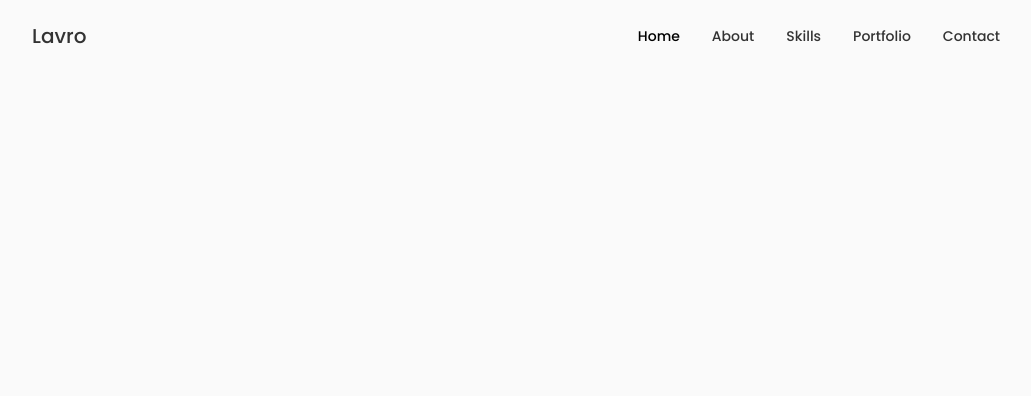
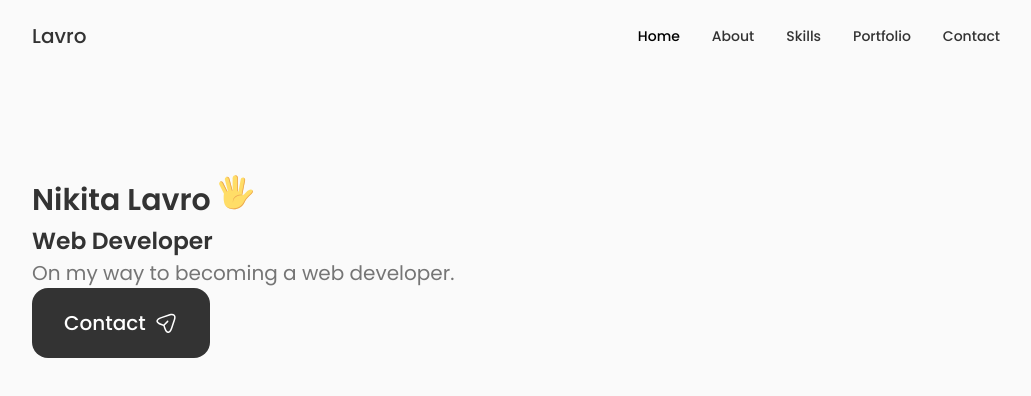
Before and after one commit to NikitaLavro/Portfolio-Project, a React (Vite) app in the folder react-portfolio/: page / in a window 1280 px wide. Shown: the top 396 px of the page, without its empty margins (124-1155 px from the left). Built offline with nearby package versions, Linux system fonts and the light colour scheme.

Commit message:
Data component JSX

```diff
--- /dev/null
+++ b/react-portfolio/src/assets/Hand.jsx
@@ -0,0 +1,57 @@
+import React from "react";
+
+const Hand = () => {
+  return (
+    <svg
+      width="36"
+      height="36"
+      viewBox="0 0 48 48"
+      fill="none"
+      xmlns="http://www.w3.org/2000/svg"
+      class="home__hand"
+    >
+      <path
+        d="M25.4995 32.0305L31.3495 33.1555L36.1495 8.48051C36.4495 6.83051 35.3995 5.18051 33.8245 4.88051C32.1745 4.58051 30.5995 5.70551 30.2995 7.35551L25.4995 32.0305Z"
+        fill="#FFDD67"
+      ></path>
+      <path
+        d="M33.8996 4.88018C33.6746 4.80518 33.5246 4.80518 33.2996 4.80518C34.6496 5.33018 35.3996 6.75518 35.0996 8.25518L30.2996 32.9302L31.3496 33.1552L36.1496 8.48018C36.5246 6.75518 35.4746 5.18018 33.8996 4.88018Z"
+        fill="#EBA352"
+      ></path>
+      <path
+        d="M19.4995 32.7802H26.5495V5.55518C26.5495 3.53018 24.9745 1.80518 23.0245 1.80518C21.1495 1.80518 19.4995 3.45518 19.4995 5.55518V32.7802Z"
+        fill="#FFDD67"
+      ></path>
+      <path
+        d="M23.0995 1.80518C22.9495 1.80518 22.7245 1.80518 22.5745 1.88018C24.2995 2.18018 25.5745 3.68018 25.5745 5.55518V32.8552H26.6245V5.55518C26.6245 3.45518 25.0495 1.80518 23.0995 1.80518Z"
+        fill="#EBA352"
+      ></path>
+      <path
+        d="M15.7495 32.7054L21.7495 31.1304L15.2245 6.30541C14.7745 4.58041 13.0495 3.53041 11.3995 3.90541C9.74948 4.35541 8.77448 6.08041 9.22448 7.80541L15.7495 32.7054Z"
+        fill="#FFDD67"
+      ></path>
+      <path
+        d="M11.3995 3.90541L10.9495 4.13041C12.4495 4.05541 13.7995 5.03041 14.2495 6.60541L20.7745 31.4304L21.8245 31.1304L15.2245 6.30541C14.7745 4.58041 13.0495 3.53041 11.3995 3.90541Z"
+        fill="#EBA352"
+      ></path>
+      <path
+        d="M2.99937 10.355C1.57437 11.03 1.12437 12.83 1.87437 14.33L11.7744 34.055L16.7994 31.505L6.89937 11.78C6.14937 10.28 4.42437 9.68 2.99937 10.355Z"
+        fill="#FFDD67"
+      ></path>
+      <path
+        d="M2.99956 10.355C2.84956 10.43 2.69956 10.505 2.54956 10.655C3.82456 10.28 5.24956 10.955 5.92456 12.305L15.8246 32.03L16.7996 31.58L6.89956 11.78C6.14956 10.28 4.42456 9.68 2.99956 10.355Z"
+        fill="#EBA352"
+      ></path>
+      <path
+        d="M46.2744 22.2801C45.0744 19.9551 41.3244 20.1051 37.4994 24.3051C34.7994 27.2301 34.2744 28.2051 31.5744 28.1301V25.0551C31.5744 25.0551 25.7994 20.7801 14.3244 22.7301C14.3244 22.7301 7.79945 23.6301 7.79945 27.0801C7.79945 27.0801 6.67445 35.4051 8.99945 40.6551C12.4494 48.4551 30.1494 50.4801 35.6994 37.2051C36.8244 34.5801 39.0744 32.6301 41.0994 30.1551C43.4244 27.1551 47.5494 24.7551 46.2744 22.2801Z"
+        fill="#FFDD67"
+      ></path>
+      <path
+        d="M46.2745 22.28C46.0495 21.83 45.7495 21.53 45.3745 21.23C45.4495 21.305 45.5245 21.38 45.5245 21.53C46.7995 24.08 42.6745 26.405 40.1995 29.405C38.1745 31.88 35.9245 33.83 34.7995 36.455C29.9995 47.93 16.0495 47.93 10.1995 42.68C15.5245 48.68 30.5245 49.28 35.5495 37.205C36.6745 34.58 38.9245 32.63 40.9495 30.155C43.4245 27.155 47.5495 24.755 46.2745 22.28ZM32.3245 28.13C27.4495 26.33 18.7495 29.63 19.9495 38.405C19.9495 30.23 27.3745 28.205 31.4245 28.205C32.0245 28.13 32.3245 28.13 32.3245 28.13Z"
+        fill="#EBA352"
+      ></path>
+    </svg>
+  );
+};
+
+export default Hand;
--- /dev/null
+++ b/react-portfolio/src/assets/Send.jsx
@@ -0,0 +1,25 @@
+import React from "react";
+
+const Send = () => {
+  return (
+    <svg
+      class="button__icon"
+      xmlns="http://www.w3.org/2000/svg"
+      width="24"
+      height="24"
+      viewBox="0 0 24 24"
+      fill="var(--container-color)"
+    >
+      <path
+        d="M14.2199 21.9352C13.0399 21.9352 11.3699 21.1052 10.0499 17.1352L9.32988 14.9752L7.16988 14.2552C3.20988 12.9352 2.37988 11.2652 2.37988 10.0852C2.37988 8.91525 3.20988 7.23525 7.16988 5.90525L15.6599 3.07525C17.7799 2.36525 19.5499 2.57525 20.6399 3.65525C21.7299 4.73525 21.9399 6.51525 21.2299 8.63525L18.3999 17.1252C17.0699 21.1052 15.3999 21.9352 14.2199 21.9352ZM7.63988 7.33525C4.85988 8.26525 3.86988 9.36525 3.86988 10.0852C3.86988 10.8052 4.85988 11.9052 7.63988 12.8252L10.1599 13.6652C10.3799 13.7352 10.5599 13.9152 10.6299 14.1352L11.4699 16.6552C12.3899 19.4352 13.4999 20.4252 14.2199 20.4252C14.9399 20.4252 16.0399 19.4352 16.9699 16.6552L19.7999 8.16525C20.3099 6.62525 20.2199 5.36525 19.5699 4.71525C18.9199 4.06525 17.6599 3.98525 16.1299 4.49525L7.63988 7.33525Z"
+        fill="var(--container-color)"
+      ></path>
+      <path
+        d="M10.11 14.7052C9.92005 14.7052 9.73005 14.6352 9.58005 14.4852C9.29005 14.1952 9.29005 13.7152 9.58005 13.4252L13.16 9.83518C13.45 9.54518 13.93 9.54518 14.22 9.83518C14.51 10.1252 14.51 10.6052 14.22 10.8952L10.64 14.4852C10.5 14.6352 10.3 14.7052 10.11 14.7052Z"
+        fill="var(--container-color)"
+      ></path>
+    </svg>
+  );
+};
+
+export default Send;
--- /dev/null
+++ b/react-portfolio/src/components/Home/Data.jsx
@@ -0,0 +1,24 @@
+import React from "react";
+
+//SVG
+import Send from "../../assets/Send";
+import Hand from "../../assets/Hand";
+
+const Data = () => {
+  return (
+    <div className="home__data">
+      <h1 className="home__title">
+        Nikita Lavro <Hand />
+      </h1>
+      <h3 className="home__subtitle">Web Developer</h3>
+      <p className="home__description">
+        On my way to becoming a web developer.
+      </p>
+      <a href="#contact" className="button button--flex">
+        Contact <Send />
+      </a>
+    </div>
+  );
+};
+
+export default Data;
--- a/react-portfolio/src/components/Home/Home.jsx
+++ b/react-portfolio/src/components/Home/Home.jsx
@@ -5,6 +5,7 @@
 
 //Components
 import Social from "./Social";
+import Data from "./Data";
 
 const Home = () => {
   return (
@@ -12,6 +13,8 @@
       <div className="home-container container grid">
         <div className="home__content grid">
           <Social />
+          <div className="home__img"></div>
+          <Data></Data>
         </div>
       </div>
     </section>
```
Also changed, not shown: react-portfolio/src/assets/files.svg (added), react-portfolio/src/assets/scroll.svg (added).
